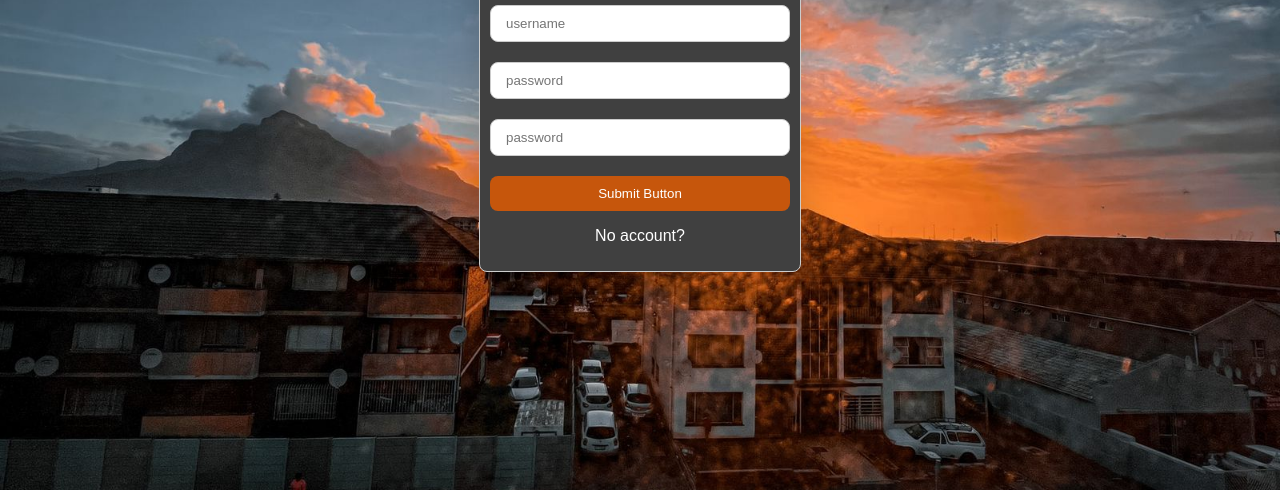
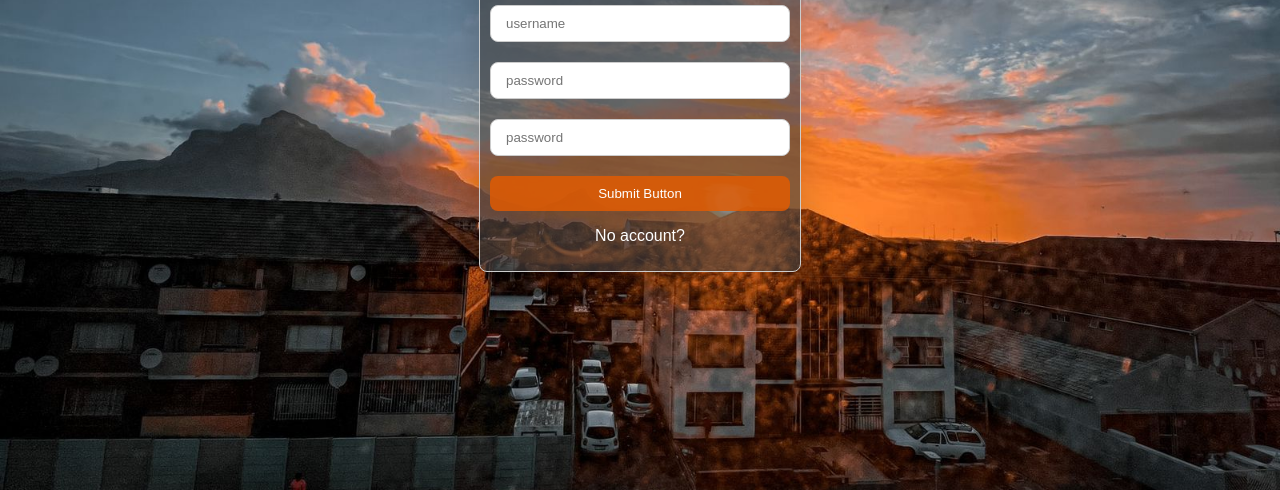
Before and after one commit to SydwellNgubane/sydwellngubane2.github.io, a plain HTML site: page index.html in a window 1280 px wide. Shown: the part 310-800 px from the top of the page. Drawn offline with Linux system fonts and the light colour scheme.

Commit message:
Changed background to transparent

```diff
--- a/login.css
+++ b/login.css
@@ -1,16 +1,16 @@
-body{
+body {
   margin: 0;
   padding: 0;
-    background-image: url('./CPTNight.jpeg');
+  background-image: url("./CPTNight.jpeg");
   background-repeat: no-repeat;
   background-size: cover;
   height: 100vh;
   width: 100vw;
   display: flex;
   justify-content: center;
-    font-family: 'Ubuntu', sans-serif;
+  font-family: "Ubuntu", sans-serif;
 }
-.box{
+.box {
   display: flex;
   flex-direction: column;
   border: 1px solid #ccc;
@@ -18,26 +18,25 @@ body{
   width: 300px;
   margin: auto;
   padding: 10px;
-    background-color: #404040;
+  background-color: #4040409e;
   box-shadow: 0px 11px 35px 4px rgba(0, 0, 0, 0.15);
-
 }
-h1{
+h1 {
   text-align: center;
   color: white;
   font-family: system-ui;
 }
-p{
+p {
   text-align: center;
   color: white;
 }
-input{
+input {
   border-radius: 8px;
   margin: 0 0 20px;
   padding: 10px 15px;
   border: 1px solid #ccc;
 }
-button{
+button {
   width: 100%;
   border-radius: 8px;
   padding: 10px 15px;
@@ -45,6 +44,6 @@ button{
   background-color: rgba(228, 91, 0, 0.815);
   color: white;
 }
-button:hover{
+button:hover {
   background-color: rgba(255, 102, 0, 0.171);
 }
```
Lines whose indentation alone changed are shown as unchanged.
